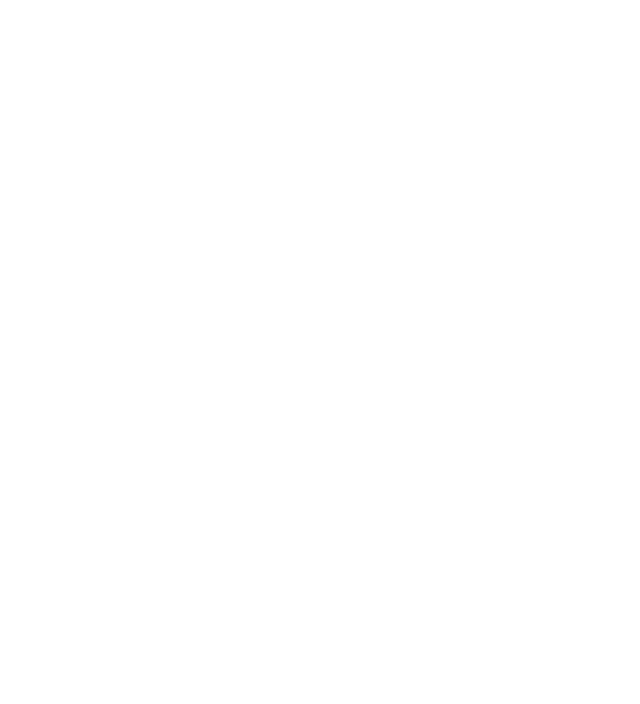
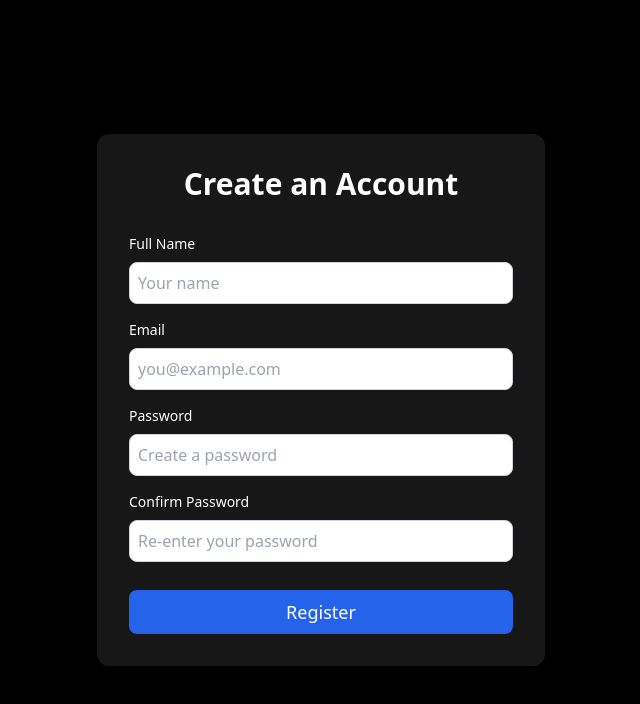
Before and after one commit to DigitalAsia0ne/DigitalAsia-Project, a React (Vite) app: page /register in a window 1280 px wide. Before the commit this address had no page. Shown: the top 704 px of the page, without its empty margins (319-959 px from the left). Built offline with nearby package versions, Linux system fonts and the light colour scheme.

Commit message:
component compleat

```diff
--- a/src/App.jsx
+++ b/src/App.jsx
@@ -1,12 +1,17 @@
 import React from 'react';
 import { BrowserRouter as Router, Routes, Route } from "react-router-dom";
 import Home from './Pages/Home';
+import Login from './Pages/Login';
+import Register from './Pages/Register';
 
 function App() {
   return (
     <Router>
       <Routes>
         <Route path="/" element={<Home />} />
+        <Route path="/login" element={<Login />} />
+        <Route path="/register" element={<Register />} />
+
       </Routes>
     </Router>
   );
--- a/src/Pages/Home.jsx
+++ b/src/Pages/Home.jsx
@@ -7,6 +7,7 @@
 import Navbar from "../component/Navbar.jsx";
 import Hero from "../component/Hero.jsx";
 import Features from "../component/Features.jsx";
+
 
 function Home() {
   return (
--- /dev/null
+++ b/src/Pages/Login.jsx
@@ -0,0 +1,65 @@
+import React, { useState } from 'react';
+
+function Login() {
+  const [email, setEmail] = useState('');
+  const [password, setPassword] = useState('');
+
+  const handleSubmit = (e) => {
+    e.preventDefault();
+    if (email === 'user@example.com' && password === 'password123') {
+      alert('Login Successful');
+    } else {
+      alert('Invalid credentials');
+    }
+  };
+
+  return (
+    <div className="flex items-center justify-center min-h-screen bg-black px-4">
+      <form
+        onSubmit={handleSubmit}
+        className="bg-[#171717] p-10 rounded-xl shadow-lg w-full max-w-md sm:max-w-lg md:max-w-md"
+      >
+        <h2 className="text-3xl font-bold mb-8 text-center text-[#FFFFFF]">Login to Your Account</h2>
+
+        <div className="mb-6">
+          <label htmlFor="email" className="block mb-2 text-sm font-medium text-white">
+            Email
+          </label>
+          <input
+            type="email"
+            id="email"
+            placeholder="Enter your email"
+            className="w-full p-3 border border-gray-300 rounded-lg focus:outline-none focus:ring-2 focus:ring-blue-400"
+            value={email}
+            onChange={(e) => setEmail(e.target.value)}
+            required
+          />
+        </div>
+
+        <div className="mb-8">
+          <label htmlFor="password" className="block mb-2 text-sm font-medium text-white">
+            Password
+          </label>
+          <input
+            type="password"
+            id="password"
+            placeholder="Enter your password"
+            className="w-full p-3 border border-gray-300 rounded-lg focus:outline-none focus:ring-2 focus:ring-blue-400"
+            value={password}
+            onChange={(e) => setPassword(e.target.value)}
+            required
+          />
+        </div>
+
+        <button
+          type="submit"
+          className="w-full bg-blue-600 text-white text-lg py-3 rounded-lg hover:hover:bg-[#FF9C1F]  transition duration-200"
+        >
+          Login
+        </button>
+      </form>
+    </div>
+  );
+}
+
+export default Login;
--- /dev/null
+++ b/src/Pages/Register.jsx
@@ -0,0 +1,116 @@
+import React, { useState } from 'react';
+
+function Register() {
+  const [formData, setFormData] = useState({
+    name: '',
+    email: '',
+    password: '',
+    confirmPassword: '',
+  });
+
+  const handleChange = (e) => {
+    setFormData({
+      ...formData,
+      [e.target.name]: e.target.value
+    });
+  };
+
+  const handleSubmit = (e) => {
+    e.preventDefault();
+    if (formData.password !== formData.confirmPassword) {
+      alert("Passwords do not match");
+    } else {
+      alert("Registration successful!");
+      // TODO: send formData to backend
+    }
+  };
+
+  return (
+    <div className="flex items-center justify-center min-h-screen bg-black px-4">
+      <form
+        onSubmit={handleSubmit}
+        className="bg-[#171717]  p-8 rounded-xl shadow-lg w-full max-w-md sm:max-w-lg md:max-w-md"
+      >
+        <h2 className="text-3xl font-bold mb-8 text-center text-white">Create an Account</h2>
+
+        {/* Name */}
+        <div className="mb-4">
+          <label htmlFor="name" className="block mb-2 text-sm font-medium text-white">
+            Full Name
+          </label>
+          <input
+            type="text"
+            id="name"
+            name="name"
+            placeholder="Your name"
+            className="w-full p-2 border border-gray-300 rounded-lg focus:outline-none focus:ring-2 focus:ring-blue-400"
+            value={formData.name}
+            onChange={handleChange}
+            required
+          />
+        </div>
+
+        {/* Email */}
+        <div className="mb-4">
+          <label htmlFor="email" className="block mb-2 text-sm font-medium text-white">
+            Email
+          </label>
+          <input
+            type="email"
+            id="email"
+            name="email"
+            placeholder="you@example.com"
+            className="w-full p-2 border border-gray-300 rounded-lg focus:outline-none focus:ring-2 focus:ring-blue-400"
+            value={formData.email}
+            onChange={handleChange}
+            required
+          />
+        </div>
+
+        {/* Password */}
+        <div className="mb-4">
+          <label htmlFor="password" className="block mb-2 text-sm font-medium text-white">
+            Password
+          </label>
+          <input
+            type="password"
+            id="password"
+            name="password"
+            placeholder="Create a password"
+            className="w-full p-2 border border-gray-300 rounded-lg focus:outline-none focus:ring-2 focus:ring-blue-400"
+            value={formData.password}
+            onChange={handleChange}
+            required
+          />
+        </div>
+
+        {/* Confirm Password */}
+        <div className="mb-7">
+          <label htmlFor="confirmPassword" className="block mb-2 text-sm font-medium text-white">
+            Confirm Password
+          </label>
+          <input
+            type="password"
+            id="confirmPassword"
+            name="confirmPassword"
+            placeholder="Re-enter your password"
+            className="w-full p-2 border border-gray-300 rounded-lg focus:outline-none focus:ring-2 focus:ring-blue-400"
+            value={formData.confirmPassword}
+            onChange={handleChange}
+            required
+          />
+        </div>
+
+        {/* Submit */}
+        <button
+          type="submit"
+          className="w-full bg-blue-600 text-white text-lg py-2 rounded-lg hover:hover:bg-[#FF9C1F] transition duration-200"
+        >
+          Register
+        </button>
+      </form>
+    </div>
+  );
+}
+
+export default Register;
--- a/src/component/Card.jsx
+++ b/src/component/Card.jsx
@@ -27,7 +27,7 @@
   return (
     // py-10 px-4 sm:px-8 lg:px-[10rem]
     // <div className="relative isolate bg-black px-1 py-2 sm:py-3 lg:px-2 ">
-    <div className="relative isolate bg-black px-1 py-2 sm:py-3 lg:px-2  ">
+    <div className="relative isolate bg-black px-1 py-2 sm:py-3 lg:px-2 ">
 
       <div
         aria-hidden="true"
@@ -52,7 +52,7 @@
               tier.featured
                 ? "relative bg-[#171717] shadow-xl"
                 : "bg-white/60 sm:mx-6 lg:mx-0",
-              "rounded-2xl p-4 sm:p-5 ring-1 ring-gray-900/10"
+              "rounded-2xl p-4 sm:p-5 ring-1 ring-gray-900/10 hover:bg-[#1f1f1f]"
             )}
           >
             <h3
--- a/src/component/Hero.jsx
+++ b/src/component/Hero.jsx
@@ -9,12 +9,12 @@
         <p className='mt-8 text-sm '>It’s time to start your kids learning with fun. Share your gratitude and <br /> experience by sending</p>
         </div>
          <div className='pt-8'>
-         <button className='bg-[#FF9C1F] hover:bg-[#FF9C1F] px-4 py-1 rounded text-white'>Get Started</button>
+         <button className='bg-[#FF9C1F] hover:bg-[#d97916] px-4 py-1 rounded text-white'>Get Started</button>
          </div>
         </div>
-        <div className='w-full h-72 flex justify-center items-center text-center'>
+        <div className='w-full pt-10 flex justify-center items-center text-center'>
             <img src="https://png.pngtree.com/png-vector/20220809/ourmid/pngtree-business-infographic-dashboard-admin-interface-png-image_5714957.png" alt="Hero "
-            className='h-80px w-80' />
+            className='h-80px ' />
         </div>
     </div>
   )
--- a/src/component/Navbar.jsx
+++ b/src/component/Navbar.jsx
@@ -25,8 +25,8 @@
 
         {/* Auth Buttons */}
         <div className="hidden md:flex space-x-2">
-          <Link to="/" className="border border-gray-500 px-4 pr-3 py-1 rounded hover:bg-gray-700">Sign In</Link>
-          <Link to="/" className="bg-[#FF9C1F] hover:bg-[#FF9C1F] px-4 py-1 rounded text-white">Sign Up</Link>
+          <Link to="/login" className="border border-gray-500 px-4 pr-3 py-1 rounded hover:bg-gray-700">Sign In</Link>
+          <Link to="/register" className="bg-[#FF9C1F] hover:bg-[#FF9C1F] px-4 py-1 rounded text-white">Register</Link>
         </div>
 
         {/* Mobile Menu Button */}
@@ -49,8 +49,8 @@
             <Link to="/about" className="hover:text-[#FF9C1F]">About</Link>
           </div>
           <div className="flex flex-col space-y-2 pt-2 px-6 py-4">
-            <Link to="/signin" className="border border-gray-500 px-4 py-1 rounded text-center hover:bg-gray-700">Sign In</Link>
-            <Link to="/signup" className="bg-[#FF9C1F] hover:bg-[#FF9C1F] px-4 py-1 rounded text-white text-center">Sign Up</Link>
+            <Link to="/login" className="border border-gray-500 px-4 py-1 rounded text-center hover:bg-gray-700">Sign In</Link>
+            <Link to="/register" className="bg-[#FF9C1F] hover:bg-[#FF9C1F] px-4 py-1 rounded text-white text-center">Register</Link>
           </div>
         </div>
       )}
--- a/src/component/Price.jsx
+++ b/src/component/Price.jsx
@@ -9,7 +9,8 @@
           Start today, with free or premium <br /> plan, you choose
         </h3>
       </div>
-      <div className="flex flex-col md:flex-row   gap-4 justify-center ">
+      <div className="flex flex-col md:flex-row gap-4 justify-between
+ ">
         <div>
           <Card />
         </div>
--- a/src/component/TestimonialsCard.jsx
+++ b/src/component/TestimonialsCard.jsx
@@ -79,7 +79,7 @@
         {visibleTestimonials.map((t, idx) => (
           <div
             key={idx}
-            className="bg-[#171717] gray-400 p-6 rounded-xl w-full md:w-1/3"
+            className="bg-[#171717] gray-400 p-6 rounded-xl w-full md:w-1/3 hover:bg-[#1f1f1f]"
           >
             <div className="flex items-center gap-4 mb-4">
               <div className="w-12 h-12 rounded-full bg-gray-500"></div>
```
Also changed, not shown: src/component/Features.jsx (+3 -6 lines).
